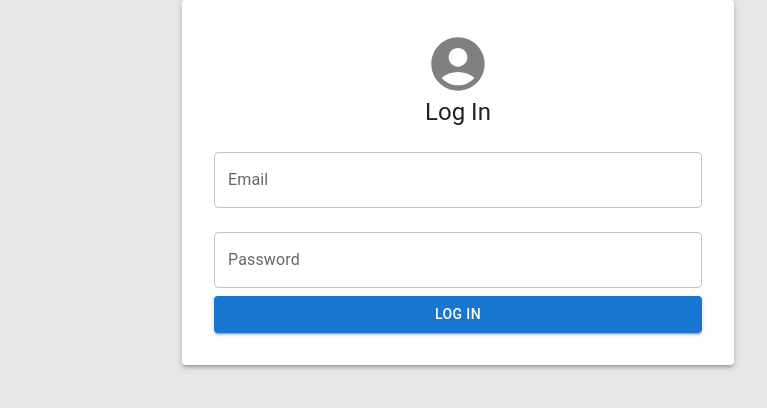
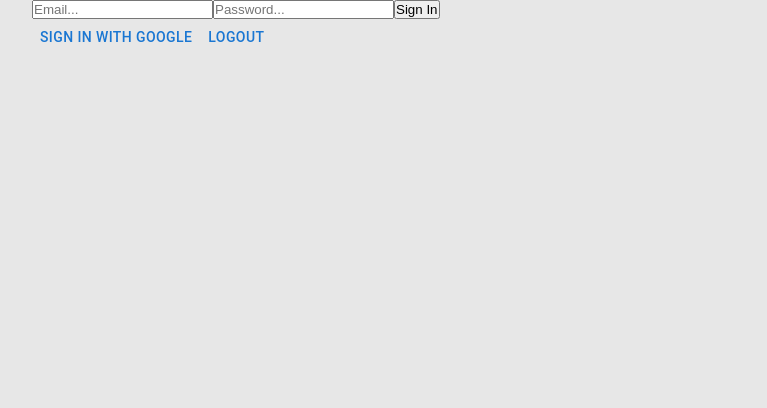
Before and after one commit to Metazare/Metazare-Official-Website, a React (Create React App) app in the folder client/: page /login in a window 1280 px wide. Shown: the top 408 px of the page, without its empty margins (182-949 px from the left). Built offline with nearby package versions, Linux system fonts and the light colour scheme.

Commit message:
feat: firebase auth

```diff
--- a/client/package.json
+++ b/client/package.json
@@ -19,7 +19,7 @@
     "axios": "^1.6.0",
     "dayjs": "^1.11.10",
     "dotenv": "^16.3.1",
-    "firebase": "^10.6.0",
+    "firebase": "^10.7.1",
     "react": "^18.2.0",
     "react-dom": "^18.2.0",
     "react-router-dom": "^6.17.0",
--- a/client/src/App.tsx
+++ b/client/src/App.tsx
@@ -13,12 +13,16 @@ import LandingPage from './Pages/LandingPage/LandingPage';
 // Hooks
 import { ProtectedRoute } from './Hooks/useAuth';
 
+
+// Test
+import { Auth } from './Config/Components/Auth';
+
 function App() {
   return (
     <Routes>
       <Route element={<Base />} >
         <Route path="/" element={<LandingPage/>} />
-        <Route path="/login" element={<Login/>} />
+        <Route path="/login" element={<Auth/>} />
         <Route path="/register" element={<Register/>} />
       </Route>
 
--- /dev/null
+++ b/client/src/Config/Components/Auth.tsx
@@ -0,0 +1,48 @@
+import React,{useEffect, useState} from 'react';
+
+import Container from '@mui/material/Container';
+import Button from '@mui/material/Button'
+
+// Firebase
+import useFirebaseAuth from './useFirebaseAuth';
+
+
+export const Auth = () =>{
+  const {auth,signIn,signInWithGoogle,signout} = useFirebaseAuth();
+  const [credentials,setCredentials] = useState({
+    email:"",
+    password:""
+  })
+  useEffect(()=>{
+    console.log(auth.currentUser?.displayName)
+  },[credentials.email])
+
+  return (
+    <Container maxWidth="md">
+      <form
+        onSubmit={(e)=>{
+          e.preventDefault();
+          signIn(credentials.email,credentials.password)
+        }}>
+        <input type="text" placeholder="Email..."
+          onChange={(e)=>{
+            setCredentials({...credentials, email:e.target.value})
+          }}
+        />
+        <input type="text" placeholder="Password..."
+          onChange={(e)=>{
+            setCredentials({...credentials, password:e.target.value})
+          }}
+        />
+      <button type='submit'>Sign In</button>
+      </form>
+
+      <Button variant="text" color="primary" onClick={signInWithGoogle}>
+        Sign in with google
+      </Button>
+      <Button variant="text" color="primary" onClick={signout}>
+        Logout
+      </Button>
+    </Container>
+  )
+}
--- /dev/null
+++ b/client/src/Config/Components/useFirebaseAuth.tsx
@@ -0,0 +1,30 @@
+// Firebase
+import {auth, googleProvider} from "../Firebase";
+import { createUserWithEmailAndPassword,signInWithPopup ,signOut} from 'firebase/auth';
+
+function useFirebaseAuth() {
+  const signIn = async (email:string,password:string) =>{
+    try{
+      await createUserWithEmailAndPassword(auth,email,password)
+    }catch(err){
+      console.log(err)
+    }
+  }
+  const signInWithGoogle = async () =>{
+    try{
+      await signInWithPopup(auth,googleProvider)
+    }catch(err){
+      console.log(err)
+    }
+  }
+  const signout = async () =>{
+    try{
+      await signOut(auth)
+    }catch(err){
+      console.log(err)
+    }
+  }
+  return {auth,signInWithGoogle,signIn,signout}
+}
+
+export default useFirebaseAuth
--- /dev/null
+++ b/client/src/Config/Firebase.tsx
@@ -0,0 +1,17 @@
+import { initializeApp } from "firebase/app";
+import { getAuth,GoogleAuthProvider} from 'firebase/auth';
+
+const firebaseConfig = {
+  apiKey: "AIzaSyD_4yZWIAGj-Ydpubxh4Q5eNhQ9uRUx4SI",
+  authDomain: "dev-metazare-7313c.firebaseapp.com",
+  projectId: "dev-metazare-7313c",
+  storageBucket: "dev-metazare-7313c.appspot.com",
+  messagingSenderId: "467800140191",
+  appId: "1:467800140191:web:608c909986d29a4d14f5aa",
+  measurementId: "G-KCF4DSR5Q8"
+};
+
+// Initialize Firebase
+const app = initializeApp(firebaseConfig);
+export const auth = getAuth(app);
+export const googleProvider = new GoogleAuthProvider
--- a/client/src/Hooks/useFirebase.tsx
+++ b/client/src/Hooks/useFirebase.tsx
@@ -18,7 +18,6 @@ function useFirebase(): Data {
     if (file == null) return;
 
     const fileRef = ref(storage, `${folderName}/${file.name + v4()}`);
-
     try {
       setUploading(true); // Set loading state to true when starting the upload
 
```
Also changed, not shown: 2 other files (tests, documents, lock files or other folders).
